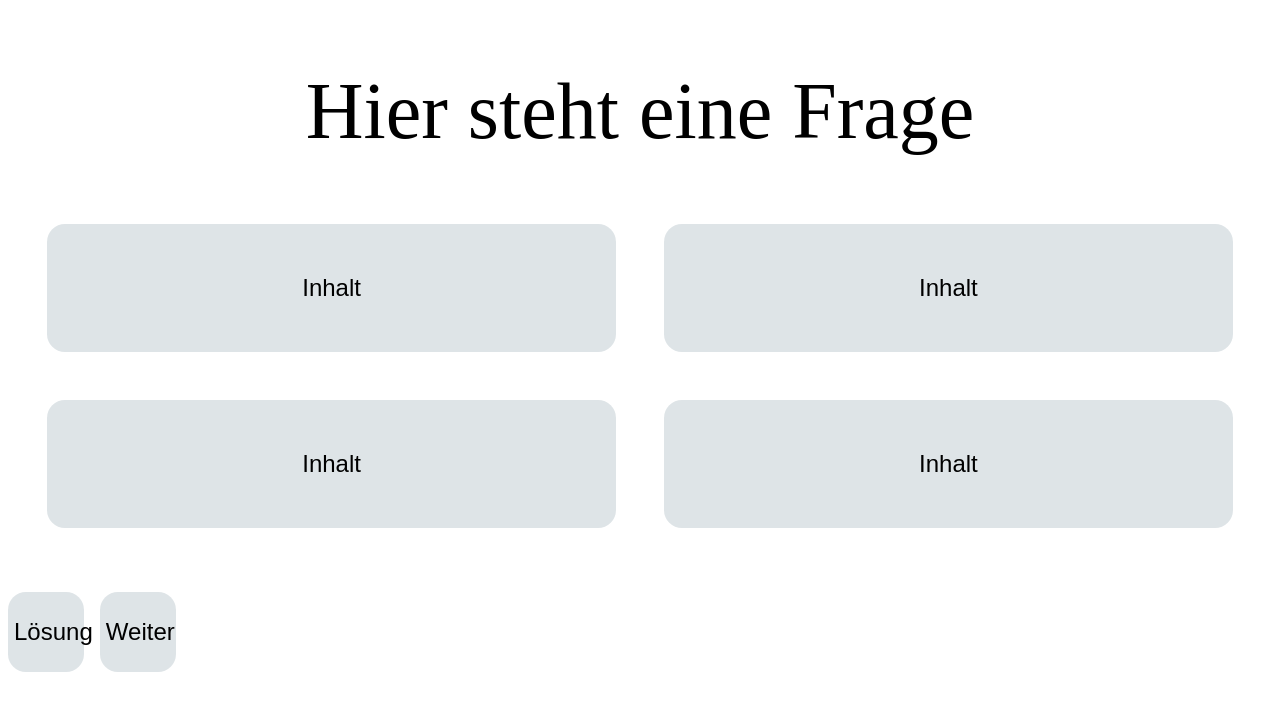
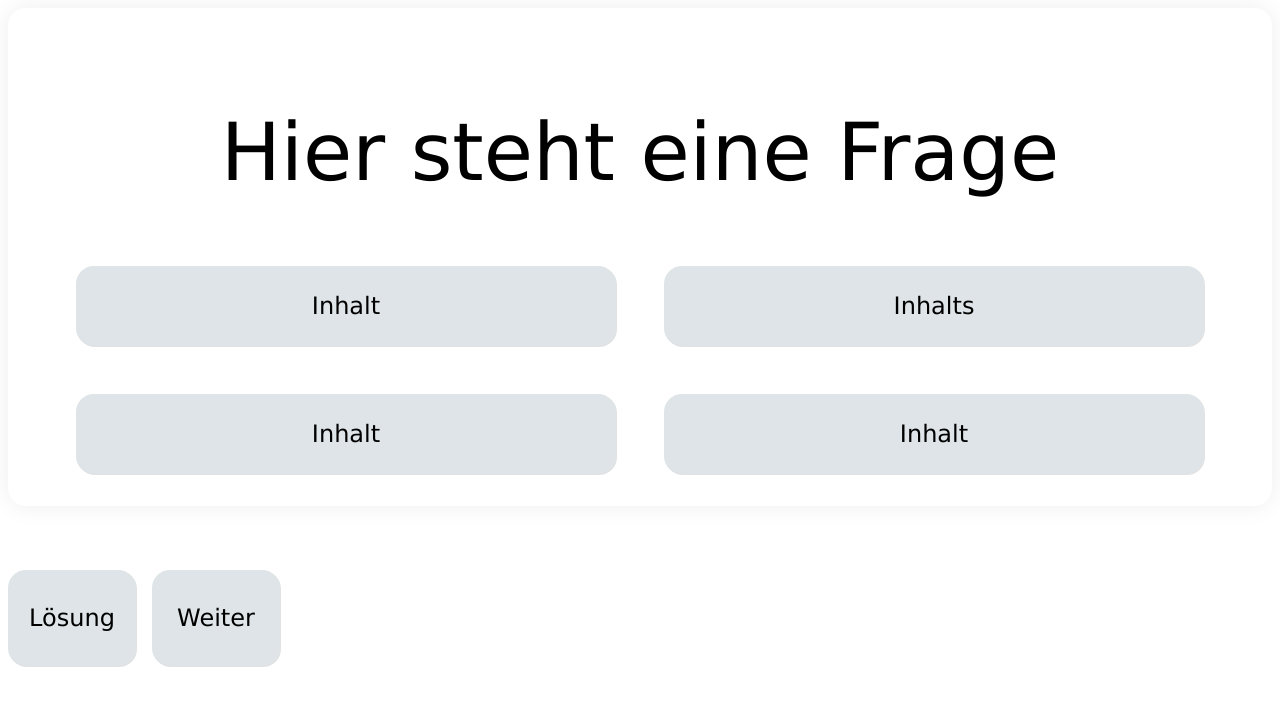
Before and after one commit to Schokett/QuizApp, a plain HTML site: page index.html in a window 1280 px wide. Drawn offline with Linux system fonts and the light colour scheme.

Commit message:
style updated

```diff
--- a/index.html
+++ b/index.html
@@ -6,14 +6,17 @@
     <title>QuizApp</title>
     <link rel="stylesheet" href="style.css" />
     <script src="script.js"></script>
+    <link rel="stylesheet" href="style.css" />
   </head>
   <body>
-    <h2 id="question-header">Hier steht eine Frage</h2>
-    <div class="answer-container">
-      <button>Inhalt</button>
-      <button>Inhalt</button>
-      <button>Inhalt</button>
-      <button>Inhalt</button>
+    <div class="quiz-frame">
+      <h2 id="question-header">Hier steht eine Frage</h2>
+      <div class="answer-container">
+        <button>Inhalt</button>
+        <button>Inhalts</button>
+        <button>Inhalt</button>
+        <button>Inhalt</button>
+      </div>
     </div>
     <div class="action-container">
       <button>Lösung</button>
@@ -21,35 +24,3 @@
     </div>
   </body>
 </html>
-<style>
-  h2 {
-    font-size: 5rem;
-    font-weight: 500;
-    text-align: center;
-  }
-  .answer-container {
-    display: flex;
-    flex-direction: row;
-    flex-wrap: wrap;
-    gap: 3rem;
-    justify-content: center;
-  }
-  button {
-    font-size: 1.5rem;
-    width: 45%;
-    height: 8rem;
-    border-radius: 18px;
-    border: transparent;
-    background-color: rgb(222, 228, 231);
-  }
-  .action-container {
-    display: flex;
-    margin-top: 4rem;
-    gap: 1rem;
-
-    button {
-      width: 6%;
-      height: 5rem;
-    }
-  }
-</style>
--- a/style.css
+++ b/style.css
@@ -0,0 +1,48 @@
+h2 {
+  font-size: 5rem;
+  font-weight: 500;
+  text-align: center;
+  font-family: "verdana";
+}
+.answer-container {
+  display: flex;
+  flex-direction: row;
+  flex-wrap: wrap;
+  gap: 3rem;
+  justify-content: center;
+}
+button {
+  font-family: "verdana";
+  font-size: 1.5rem;
+  box-shadow: 1px 1px rgb(226, 226, 226);
+  width: 45%;
+  height: 5rem;
+  border-radius: 18px;
+  border: none;
+  background-color: rgb(222, 228, 231);
+}
+button:hover {
+  background-color: rgb(193, 196, 197);
+}
+.action-container {
+  display: flex;
+  flex-wrap: wrap;
+  margin-top: 4rem;
+  gap: 1rem;
+
+  button {
+    width: 8rem;
+    height: 6rem;
+  }
+}
+.quiz-frame {
+  box-shadow: 0px 0px 24px rgb(238, 238, 238);
+  padding: 2rem;
+  border-radius: 18px;
+}
+.false {
+  background-color: #ca0000;
+}
+.right {
+  background-color: #1cb520;
+}
```
